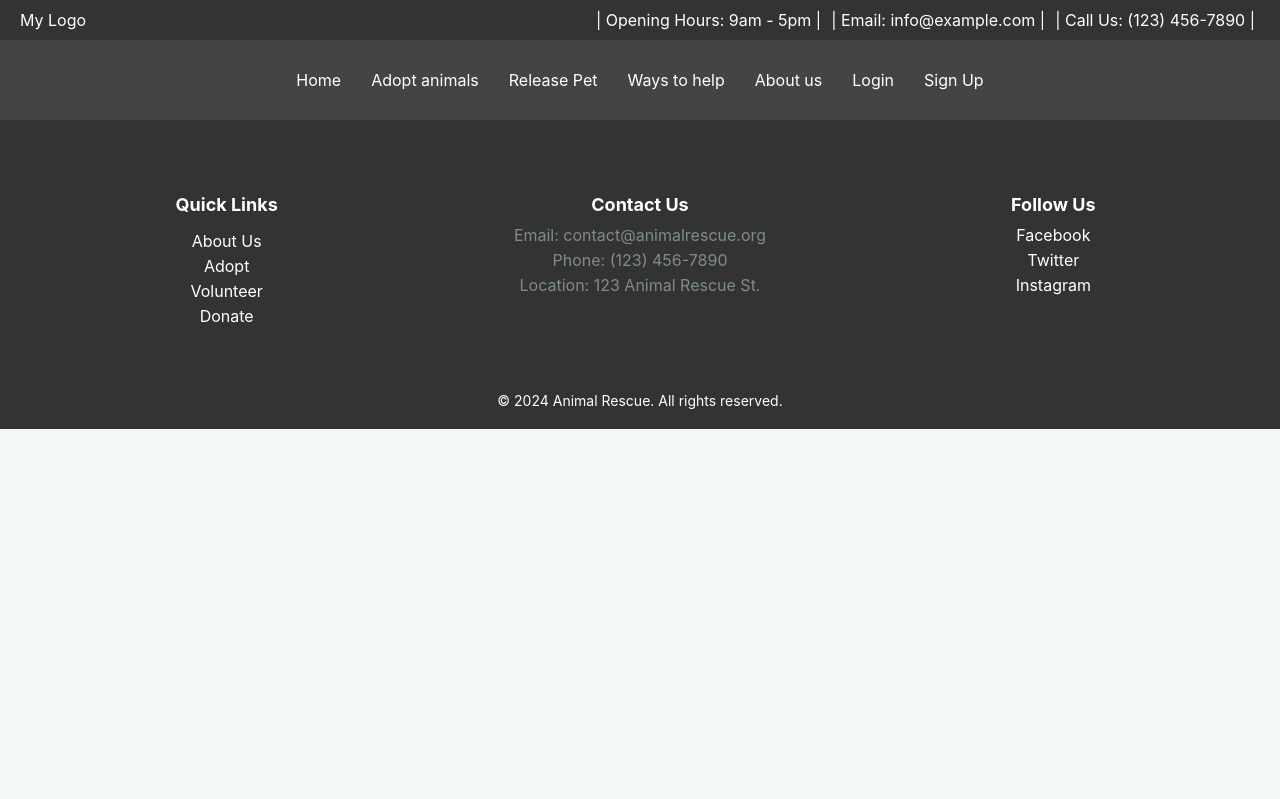
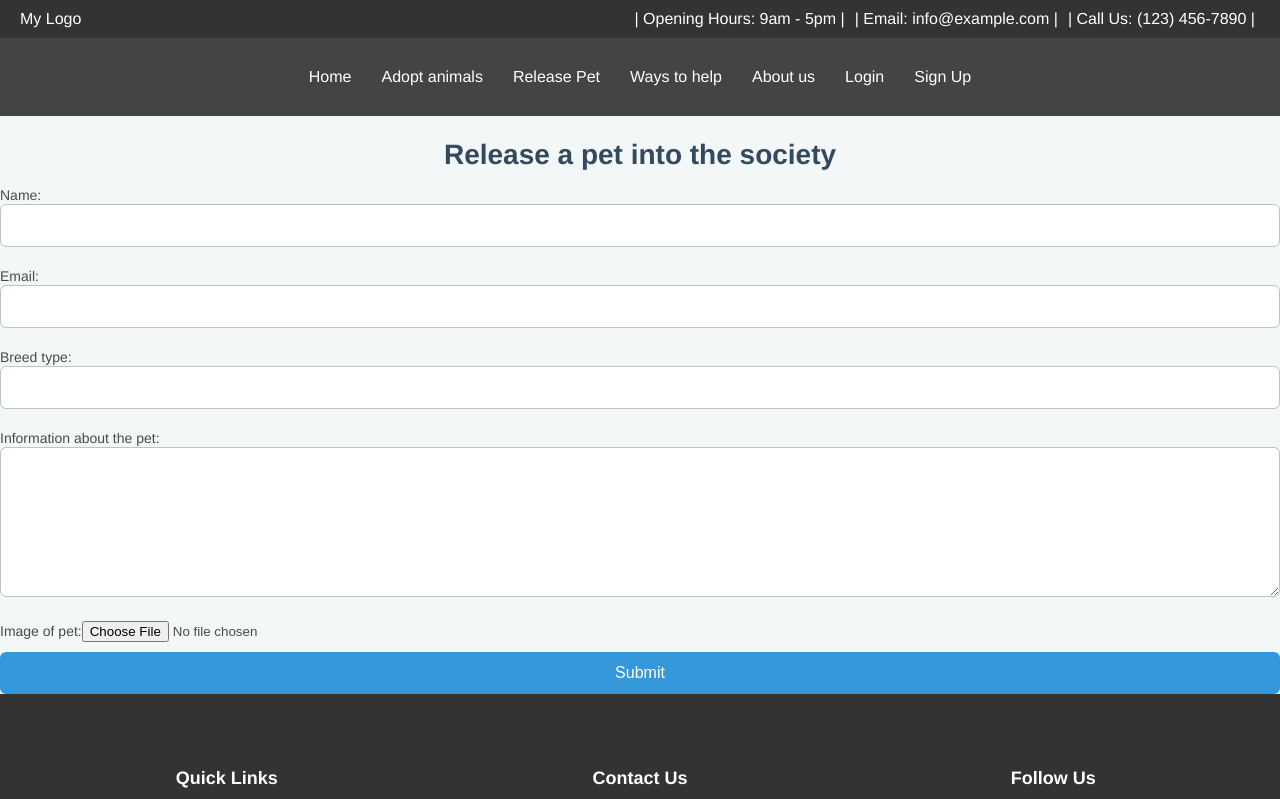
Before and after one commit to aloylee2/assignment3, a React (Create React App) app: page /release_pet in a window 1280 px wide. Shown: the top 799 px of the page. Built offline with nearby package versions, Linux system fonts and the light colour scheme.

Commit message:
chNGES MADE IN CLASS

```diff
--- a/package.json
+++ b/package.json
@@ -8,7 +8,9 @@
     "@testing-library/user-event": "^13.5.0",
     "axios": "^1.7.7",
     "react": "^18.3.1",
+    "react-countup": "^6.5.3",
     "react-dom": "^18.3.1",
+    "react-player": "^2.16.0",
     "react-router-dom": "^6.27.0",
     "react-scripts": "5.0.1",
     "web-vitals": "^2.1.4"
--- a/src/App.js
+++ b/src/App.js
@@ -11,6 +11,8 @@ import AdoptionForm from './pages/AdoptionForm';
 import './App.css';
 import ViewGallery from './pages/ViewGallery';
 import Footer from './components/Footer';
+import ContactUs from './pages/ContactUs';
+import ReleasePet from './pages/ReleasePet';
 
 
 
@@ -43,6 +45,8 @@ const App = () => {
           <Route path="/adopt-animal" element={<AdoptAnimalForm isLoggedIn={loggedIn} loggedInUsername={username} />}/>
           <Route path="/adoption-form" element={<AdoptionForm />} />
           <Route path="/view_gallery" element={<ViewGallery />} />
+          <Route path="/Contact" element={<ContactUs/>}/>
+          <Route path="/release_pet" element={<ReleasePet/>}/>
         </Routes>
         <div className="container">
       </div>
--- a/src/components/Form.js
+++ b/src/components/Form.js
@@ -7,19 +7,32 @@ const ReusableForm = ({ fields, onSubmit }) => {
   }, {});
 
   const [formData, setFormData] = useState(initialFormState);
+  const [imagePreview, setImagePreview] = useState(null); // State to store the image preview
 
   const handleChange = (e) => {
-    const { name, value } = e.target;
-    setFormData({
-      ...formData,
-      [name]: value
-    });
+    const { name, value, files } = e.target;
+    if (files) {
+      // If the field is a file input, handle the file change
+      const file = files[0];
+      setFormData({
+        ...formData,
+        [name]: file
+      });
+      // Create a URL for the selected image file
+      setImagePreview(URL.createObjectURL(file));
+    } else {
+      setFormData({
+        ...formData,
+        [name]: value
+      });
+    }
   };
 
   const handleSubmit = (e) => {
     e.preventDefault();
-    onSubmit(formData);
-    setFormData(initialFormState);
+    onSubmit(formData); // Pass the form data (including image) to the parent
+    setFormData(initialFormState); // Reset the form
+    setImagePreview(null); // Reset the image preview
   };
 
   return (
@@ -35,6 +48,15 @@ const ReusableForm = ({ fields, onSubmit }) => {
               onChange={handleChange}
               required={field.required}
             />
+          ) : field.type === 'file' ? (
+            <input
+              type="file"
+              id={field.name}
+              name={field.name}
+              accept="image/*"
+              onChange={handleChange}
+              required={field.required}
+            />
           ) : (
             <input
               type={field.type}
@@ -47,7 +69,18 @@ const ReusableForm = ({ fields, onSubmit }) => {
           )}
         </div>
       ))}
+
+      {imagePreview && (
+        <div>
+          <h3>Image Preview:</h3>
+          <img src={imagePreview} alt="Preview" style={{ maxWidth: '200px', maxHeight: '200px' }} />
+        </div>
+      )}
+
       <button type="submit">Submit</button>
+
+
+
     </form>
   );
 };
--- /dev/null
+++ b/src/components/Video.css
@@ -0,0 +1,29 @@
+.video {
+    position: relative;
+    width: 100%;
+    max-width: 800px; /* Optional: Set a max-width for larger screens */
+    margin: 0 auto;
+    background-color: #000;
+    overflow: hidden;
+    border-radius: 10px;
+    box-shadow: 0 4px 8px rgba(0, 0, 0, 0.2);
+  }
+
+  .video .react-player {
+    position: absolute;
+    top: 0;
+    left: 0;
+    width: 100%;
+    height: 100%;
+  }
+
+
+
+  @media (max-width: 768px) {
+    .video {
+        max-width: 400px;
+    }
+  }
+
+  @media (max-width: 480px) {
+  }
--- a/src/components/Video.js
+++ b/src/components/Video.js
@@ -0,0 +1,17 @@
+import React from 'react';
+import ReactPlayer from 'react-player';
+import './Video.css';
+
+const YouTubeVideo = () => {
+  return (
+    <div className="video-container">
+      <ReactPlayer
+        url="https://www.youtube.com/watch?v=PtbtUMUPeyY"
+        controls={true}
+        className='video'
+      />
+    </div>
+  );
+};
+
+export default YouTubeVideo;
--- a/src/pages/AdoptionForm.js
+++ b/src/pages/AdoptionForm.js
@@ -1,7 +1,6 @@
 // src/AdoptionForm.js
 import React from 'react';
 import { useLocation } from 'react-router-dom';
-//import './AdoptionForm.css'; // Optional styling
 
 const AdoptionForm = () => {
     const location = useLocation();
--- a/src/pages/Home.css
+++ b/src/pages/Home.css
@@ -138,6 +138,12 @@
     background-color: #fff;
     animation: dropdown 0.3s ease-in-out;
   }
+  .counter{
+    margin:20px;
+  }
+  .youtube_video{
+    margin: 20px;
+  }
 
   /* Add animation for smooth expansion */
   @keyframes dropdown {
--- a/src/pages/Home.js
+++ b/src/pages/Home.js
@@ -5,7 +5,8 @@ import Counter from '../components/Counter';
 import Button from '../components/Button';
 import heroBanner from '../images/hero_banner.jpg'; // Ensure the path is correct
 import gallery from '../images/dog_gallery.avif';
-import ContactUs from './ContactUs';
+import YouTubeVideo from '../components/Video';
+
 
 const Home = ({ isLoggedIn }) => {
   const [isDropdownOpen1, setIsDropdownOpen1] = useState(false);
@@ -76,8 +77,14 @@ const Home = ({ isLoggedIn }) => {
           </div>
         )}
       </div>
+      <div className='counter'>
       <Counter />
-      <ContactUs />
+      </div>
+
+      <div className='youtube_video'>
+      <YouTubeVideo />
+      </div>
+
     </div>
   );
 };
--- /dev/null
+++ b/src/pages/ReleasePet.js
@@ -0,0 +1,39 @@
+import React from 'react';
+import ReusableForm from '../components/Form';
+import { useNavigate } from 'react-router-dom';
+
+ const ReleasePet = ({ isLoggedIn }) => {
+
+    const contactFields = [
+        { name: 'name', label: 'Name', type: 'text', required: true },
+        { name: 'email', label: 'Email', type: 'email', required: true },
+        { name: 'breed', label: 'Breed type', type: 'text', required: true },
+        { name: 'information', label: 'Information about the pet', type: 'textarea', required: true },
+        { name: 'image', label: 'Image of pet', type: 'file', required: true }
+      ];
+      const navigate = useNavigate();
+
+      const handleContactSubmit = (formData) => {
+        console.log("User logged in status:", isLoggedIn);
+        if(!isLoggedIn){
+            alert("Not logged in. Unable to send the form.");
+            navigate('/login')
+        }
+        else{
+            console.log('Contact Form Submitted:', formData);
+        // Here you can add logic to send form data to an API or email service
+        alert("Thank you for reaching out! We'll get back to you soon.");
+        }
+      };
+
+  return (
+    <div><h2>Release a pet into the society</h2>
+
+<ReusableForm fields={contactFields} onSubmit={handleContactSubmit} />
+    </div>
+
+  )
+}
+
+
+export default ReleasePet;
--- a/src/pages/Resource.css
+++ b/src/pages/Resource.css
@@ -24,7 +24,7 @@
   width: fit-content;
 }
 
-.dog_card {
+.dog_card, .cat_card {
   border: 1px solid black;
   display: flex;
   flex-direction: column;
@@ -37,7 +37,7 @@
   box-sizing: border-box;
 }
 
-.dog_image {
+.dog_image,.cat_image {
   width: 280px;
   height: 280px;
   object-fit: cover;
--- a/src/pages/ResourceCat.js
+++ b/src/pages/ResourceCat.js
@@ -1,28 +1,47 @@
 import Resource from './Resource';
+import { useNavigate } from 'react-router-dom';
 
 const ShowCat = () => {
   const API_KEY = 'live_8kDRkKIA0PLZz2JMNvjE1LHQakFW8eWnPVx5olD2EhHIEEpMJw6AuDh5HpqmLnJS';
   const webURL = `https://api.thecatapi.com/v1/images/search?limit=50&has_breeds=1&api_key=${API_KEY}`;
+  const navigate = useNavigate();
 
-  const render =(data)=>{
-    if(data.loading=== true)return<p>loading....</p>
-    console.log('got data', data);
+  const render = (data) => {
+        if (data.loading) return <p>Loading...</p>;
+        if (data.error) return <p>Error loading data</p>;
+
         return data.trans
             .filter(cat => cat.breeds && cat.breeds.length > 0 && cat.url)
-    .slice(0,13)
-    .map(cat=>(
-        <div key={cat.id}>
-            <img className='image' src={cat.url} alt={cat.breeds[0]?.name || 'Cat Image'}/>
-            <h2 className='breed-name'>Breed Type: {cat.breeds[0]?.name || 'Unknown Breed'}</h2>
+            .slice(0, 13)
+            .map(cat => {
+              const breed = cat.breeds[0];
+              const weight = breed.weight.imperial;  // Extracting weight
+              const lifeSpan = breed.life_span;      // Life span
+              const temperament = breed.temperament; // Temperament
+
+                const handleImageClick = () => {
+                    const url = `/adopt-animal?type=cat&image=${encodeURIComponent(cat.url)}&breed=${encodeURIComponent(breed.name)}&weight=${encodeURIComponent(weight)}&lifeSpan=${encodeURIComponent(lifeSpan)}&temperament=${encodeURIComponent(temperament)}`;
+                    navigate(url);
+                };
+
+
+                return (
+                    <div key={cat.id} onClick={handleImageClick} style={{ cursor: 'pointer' }}>
+                    <div className="cat_card">
+                      <img className="cat_image" src={cat.url} alt={breed.name || 'cat Image'} />
+                      <h2 className="breed-name">Breed Type: {breed.name || 'Unknown Breed'}</h2>
+                      <p className="breed-temperament">Temperament: {breed.temperament || 'Unknown temperament'}</p>
                     </div>
-    ))
-  }
+                  </div>
+                );
+            });
+    };
 
     return (
         <div>
-        <Resource path={ webURL  } render={ render } />
+            <Resource path={webURL} render={render} />
         </div>
-  )
-}
+    );
+};
 
 export  default ShowCat;
```
Also changed, not shown: 1 other file (tests, documents, lock files or other folders). Lines whose indentation alone changed are shown as unchanged.
